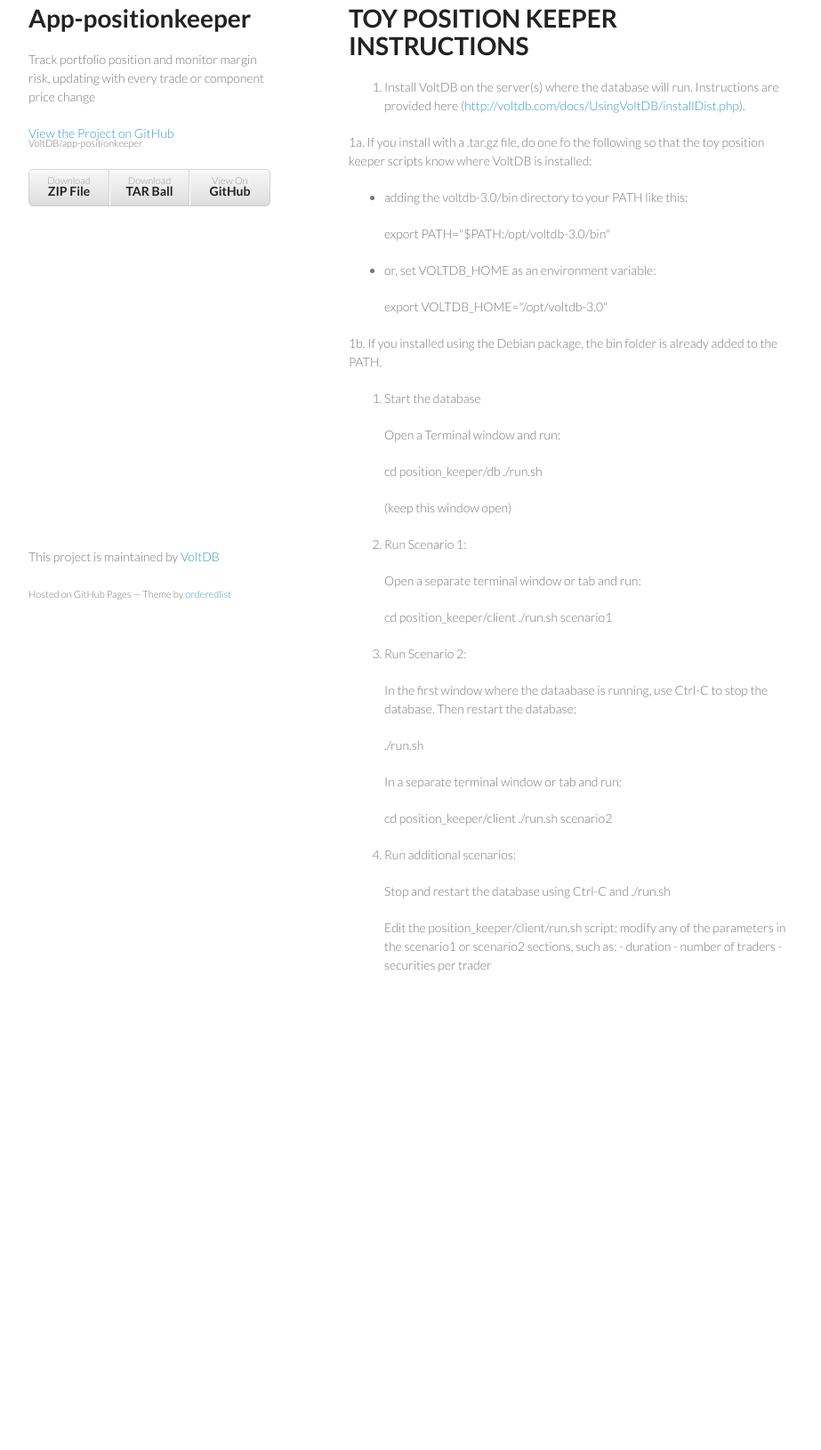
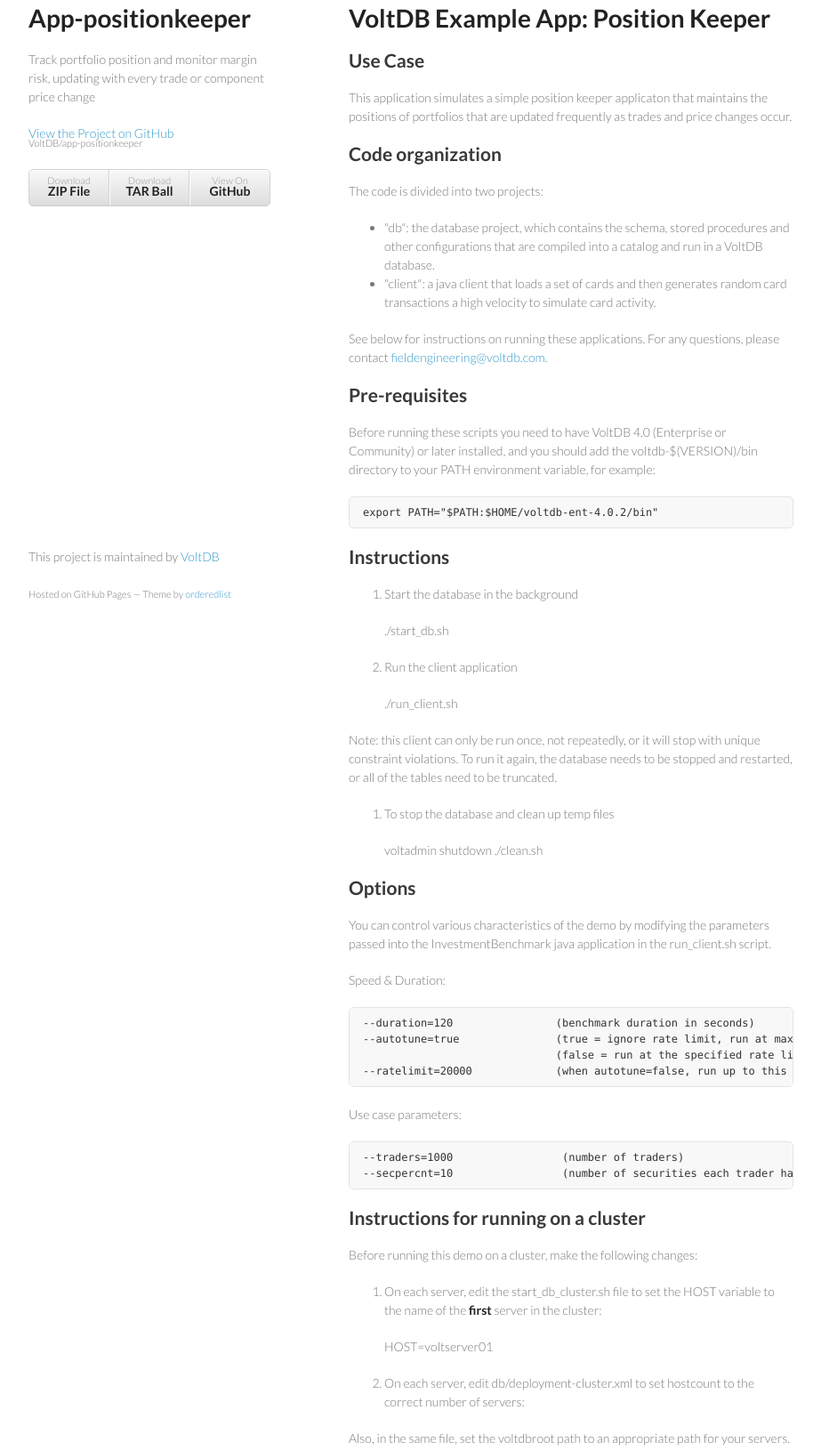
Before and after one commit to VoltDB/app-positionkeeper, a plain HTML site: page index.html in a window 1280 px wide. Shown: the part 53-1683 px from the top of the page at 89% size, without its empty margins (178-1101 px from the left). Before the commit the page ends 1218 px from the top, so only its background shows below. Drawn offline with Linux system fonts and the light colour scheme.

Commit message:
Create gh-pages branch via GitHub

```diff
--- a/index.html
+++ b/index.html
@@ -29,66 +29,108 @@
       </header>
       <section>
         <h1>
-<a name="toy-position-keeper-instructions" class="anchor" href="#toy-position-keeper-instructions"><span class="octicon octicon-link"></span></a>TOY POSITION KEEPER INSTRUCTIONS</h1>
+<a name="voltdb-example-app-position-keeper" class="anchor" href="#voltdb-example-app-position-keeper"><span class="octicon octicon-link"></span></a>VoltDB Example App: Position Keeper</h1>
 
-<ol>
-<li>Install VoltDB on the server(s) where the database will run.  Instructions are provided here (<a href="http://voltdb.com/docs/UsingVoltDB/installDist.php">http://voltdb.com/docs/UsingVoltDB/installDist.php</a>).</li>
-</ol><p>1a. If you install with a .tar.gz file, do one fo the following so that the toy position keeper scripts know where VoltDB is installed:</p>
+<h2>
+<a name="use-case" class="anchor" href="#use-case"><span class="octicon octicon-link"></span></a>Use Case</h2>
+
+<p>This application simulates a simple position keeper applicaton that maintains the positions of portfolios that are updated frequently as trades and price changes occur.</p>
+
+<h2>
+<a name="code-organization" class="anchor" href="#code-organization"><span class="octicon octicon-link"></span></a>Code organization</h2>
+
+<p>The code is divided into two projects:</p>
 
 <ul>
-<li>
-<p>adding the voltdb-3.0/bin directory to your PATH like this:</p>
+<li>"db": the database project, which contains the schema, stored procedures and other configurations that are compiled into a catalog and run in a VoltDB database.<br>
+</li>
+<li>"client": a java client that loads a set of cards and then generates random card transactions a high velocity to simulate card activity.</li>
+</ul><p>See below for instructions on running these applications.  For any questions,
+please contact <a href="mailto:fieldengineering@voltdb.com">fieldengineering@voltdb.com</a>.</p>
 
-<p>export PATH="$PATH:/opt/voltdb-3.0/bin"</p>
-</li>
-<li>
-<p>or, set VOLTDB_HOME as an environment variable:</p>
+<h2>
+<a name="pre-requisites" class="anchor" href="#pre-requisites"><span class="octicon octicon-link"></span></a>Pre-requisites</h2>
 
-<p>export VOLTDB_HOME="/opt/voltdb-3.0"</p>
-</li>
-</ul><p>1b. If you installed using the Debian package, the bin folder is already added to the PATH.</p>
+<p>Before running these scripts you need to have VoltDB 4.0 (Enterprise or Community) or later installed, and you should add the voltdb-$(VERSION)/bin directory to your PATH environment variable, for example:</p>
+
+<pre><code>export PATH="$PATH:$HOME/voltdb-ent-4.0.2/bin"
+</code></pre>
+
+<h2>
+<a name="instructions" class="anchor" href="#instructions"><span class="octicon octicon-link"></span></a>Instructions</h2>
 
 <ol>
 <li>
-<p>Start the database</p>
+<p>Start the database in the background</p>
 
-<p>Open a Terminal window and run:</p>
-
-<p>cd position_keeper/db
-./run.sh</p>
-
-<p>(keep this window open)</p>
+<p>./start_db.sh</p>
 </li>
 <li>
-<p>Run Scenario 1:</p>
+<p>Run the client application</p>
 
-<p>Open a separate terminal window or tab and run:</p>
+<p>./run_client.sh</p>
+</li>
+</ol><p>Note: this client can only be run once, not repeatedly, or it will stop with unique constraint violations.  To run it again, the database needs to be stopped and restarted, or all of the tables need to be truncated.</p>
 
-<p>cd position_keeper/client
-./run.sh scenario1</p>
+<ol>
+<li>
+<p>To stop the database and clean up temp files</p>
+
+<p>voltadmin shutdown
+./clean.sh</p>
+</li>
+</ol><h2>
+<a name="options" class="anchor" href="#options"><span class="octicon octicon-link"></span></a>Options</h2>
+
+<p>You can control various characteristics of the demo by modifying the parameters passed into the InvestmentBenchmark java application in the run_client.sh script.</p>
+
+<p>Speed &amp; Duration:</p>
+
+<pre><code>--duration=120                (benchmark duration in seconds)
+--autotune=true               (true = ignore rate limit, run at max throughput until latency is impacted)
+                              (false = run at the specified rate limit)
+--ratelimit=20000             (when autotune=false, run up to this rate of requests/second)
+</code></pre>
+
+<p>Use case parameters:</p>
+
+<pre><code>--traders=1000                 (number of traders)
+--secpercnt=10                 (number of securities each trader has in their portfolio)
+</code></pre>
+
+<h2>
+<a name="instructions-for-running-on-a-cluster" class="anchor" href="#instructions-for-running-on-a-cluster"><span class="octicon octicon-link"></span></a>Instructions for running on a cluster</h2>
+
+<p>Before running this demo on a cluster, make the following changes:</p>
+
+<ol>
+<li>
+<p>On each server, edit the start_db_cluster.sh file to set the HOST variable to the name of the <strong>first</strong> server in the cluster:</p>
+
+<p>HOST=voltserver01</p>
 </li>
 <li>
-<p>Run Scenario 2:</p>
+<p>On each server, edit db/deployment-cluster.xml to set hostcount to the correct number of servers:</p>
 
-<p>In the first window where the dataabase is running, use Ctrl-C to stop the database.  Then restart the database:</p>
+<p></p>
+</li>
+</ol><p>Also, in the same file, set the voltdbroot path to an appropriate path for your servers.</p>
 
-<p>./run.sh</p>
+<ol>
+<li>
+<p>On each server, run the start script:</p>
 
-<p>In a separate terminal window or tab and run:</p>
-
-<p>cd position_keeper/client
-./run.sh scenario2</p>
+<p>./start_db_cluster.sh</p>
 </li>
 <li>
-<p>Run additional scenarios:</p>
+<p>On one server, Edit the run_client.sh script to set the SERVERS variable to a comma-separated list of the servers in the cluster</p>
 
-<p>Stop and restart the database using Ctrl-C and ./run.sh</p>
+<p>SERVERS=voltserver01,voltserver02,voltserver03</p>
+</li>
+<li>
+<p>Run the client script:</p>
 
-<p>Edit the position_keeper/client/run.sh script:
-   modify any of the parameters in the scenario1 or scenario2 sections, such as:
-      - duration
-      - number of traders
-      - securities per trader</p>
+<p>./run_client.sh</p>
 </li>
 </ol>
       </section>
@@ -98,6 +140,16 @@
       </footer>
     </div>
     <script src="javascripts/scale.fix.js"></script>
+              <script type="text/javascript">
+            var gaJsHost = (("https:" == document.location.protocol) ? "https://ssl." : "http://www.");
+            document.write(unescape("%3Cscript src='" + gaJsHost + "google-analytics.com/ga.js' type='text/javascript'%3E%3C/script%3E"));
+          </script>
+          <script type="text/javascript">
+            try {
+              var pageTracker = _gat._getTracker("UA-47652901-3");
+            pageTracker._trackPageview();
+            } catch(err) {}
+          </script>
 
   </body>
 </html>
```
Also changed, not shown: params.json (+1 -1 lines).
